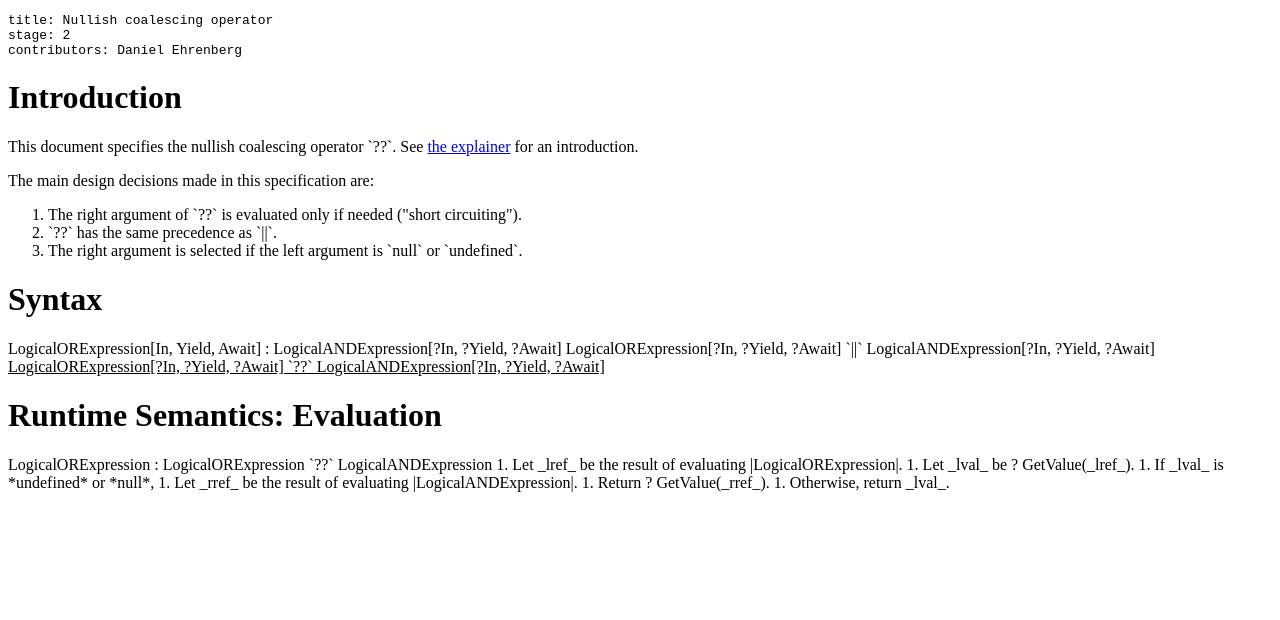
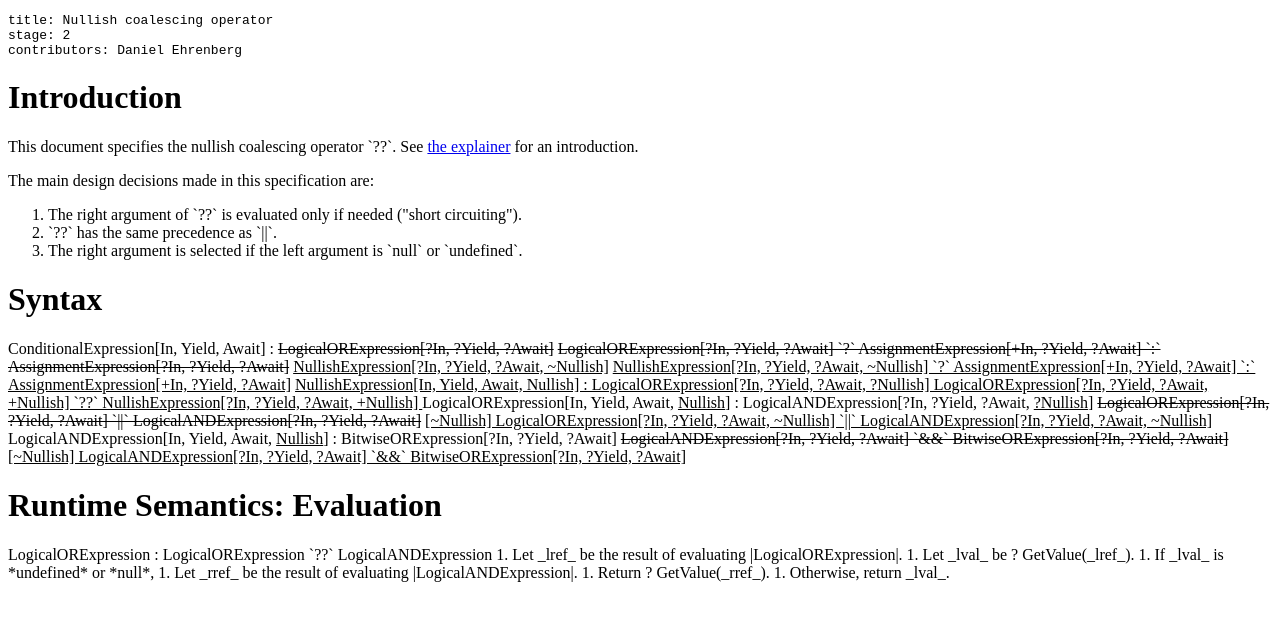
Before and after one commit to tc39/proposal-nullish-coalescing, a website: page spec.html in a window 1280 px wide. Drawn offline with Linux system fonts and the light colour scheme.

Commit message:
Add grammar flags to disallow mixing ?? with || and &&.

```diff
--- a/spec.html
+++ b/spec.html
@@ -22,10 +22,27 @@ contributors: Daniel Ehrenberg
   <h1>Syntax</h1>
 
   <emu-grammar>
-      LogicalORExpression[In, Yield, Await] :
-        LogicalANDExpression[?In, ?Yield, ?Await]
-        LogicalORExpression[?In, ?Yield, ?Await] `||` LogicalANDExpression[?In, ?Yield, ?Await]
-        <ins>LogicalORExpression[?In, ?Yield, ?Await] `??` LogicalANDExpression[?In, ?Yield, ?Await]</ins>
+      ConditionalExpression[In, Yield, Await] :
+        <del>LogicalORExpression[?In, ?Yield, ?Await]</del>
+        <del>LogicalORExpression[?In, ?Yield, ?Await] `?` AssignmentExpression[+In, ?Yield, ?Await] `:` AssignmentExpression[?In, ?Yield, ?Await]</del>
+        <ins>NullishExpression[?In, ?Yield, ?Await, ~Nullish]</ins>
+        <ins>NullishExpression[?In, ?Yield, ?Await, ~Nullish] `?` AssignmentExpression[+In, ?Yield, ?Await] `:` AssignmentExpression[+In, ?Yield, ?Await]</ins>
+
+      <ins>
+      NullishExpression[In, Yield, Await, Nullish] :
+        LogicalORExpression[?In, ?Yield, ?Await, ?Nullish]
+        LogicalORExpression[?In, ?Yield, ?Await, +Nullish] `??` NullishExpression[?In, ?Yield, ?Await, +Nullish]
+      </ins>
+
+      LogicalORExpression[In, Yield, Await, <ins>Nullish</ins>] :
+        LogicalANDExpression[?In, ?Yield, ?Await, <ins>?Nullish</ins>]
+        <del>LogicalORExpression[?In, ?Yield, ?Await] `||` LogicalANDExpression[?In, ?Yield, ?Await]</del>
+        <ins>[~Nullish] LogicalORExpression[?In, ?Yield, ?Await, ~Nullish] `||` LogicalANDExpression[?In, ?Yield, ?Await, ~Nullish]</ins>
+
+      LogicalANDExpression[In, Yield, Await, <ins>Nullish</ins>] :
+        BitwiseORExpression[?In, ?Yield, ?Await]
+        <del>LogicalANDExpression[?In, ?Yield, ?Await] `&&` BitwiseORExpression[?In, ?Yield, ?Await]</del>
+        <ins>[~Nullish] LogicalANDExpression[?In, ?Yield, ?Await] `&&` BitwiseORExpression[?In, ?Yield, ?Await]</ins>
   </emu-grammar>
 </emu-clause>
 
```
